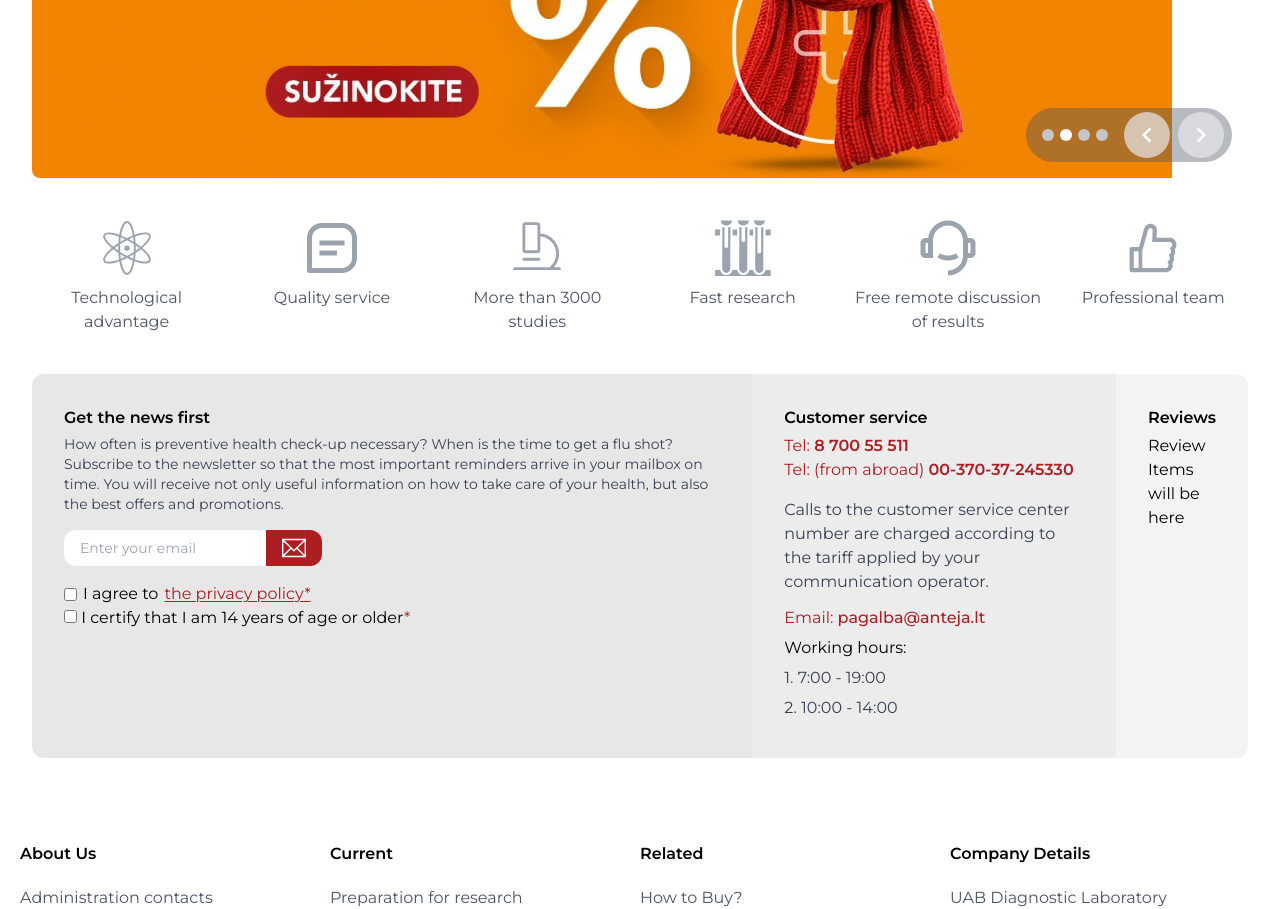
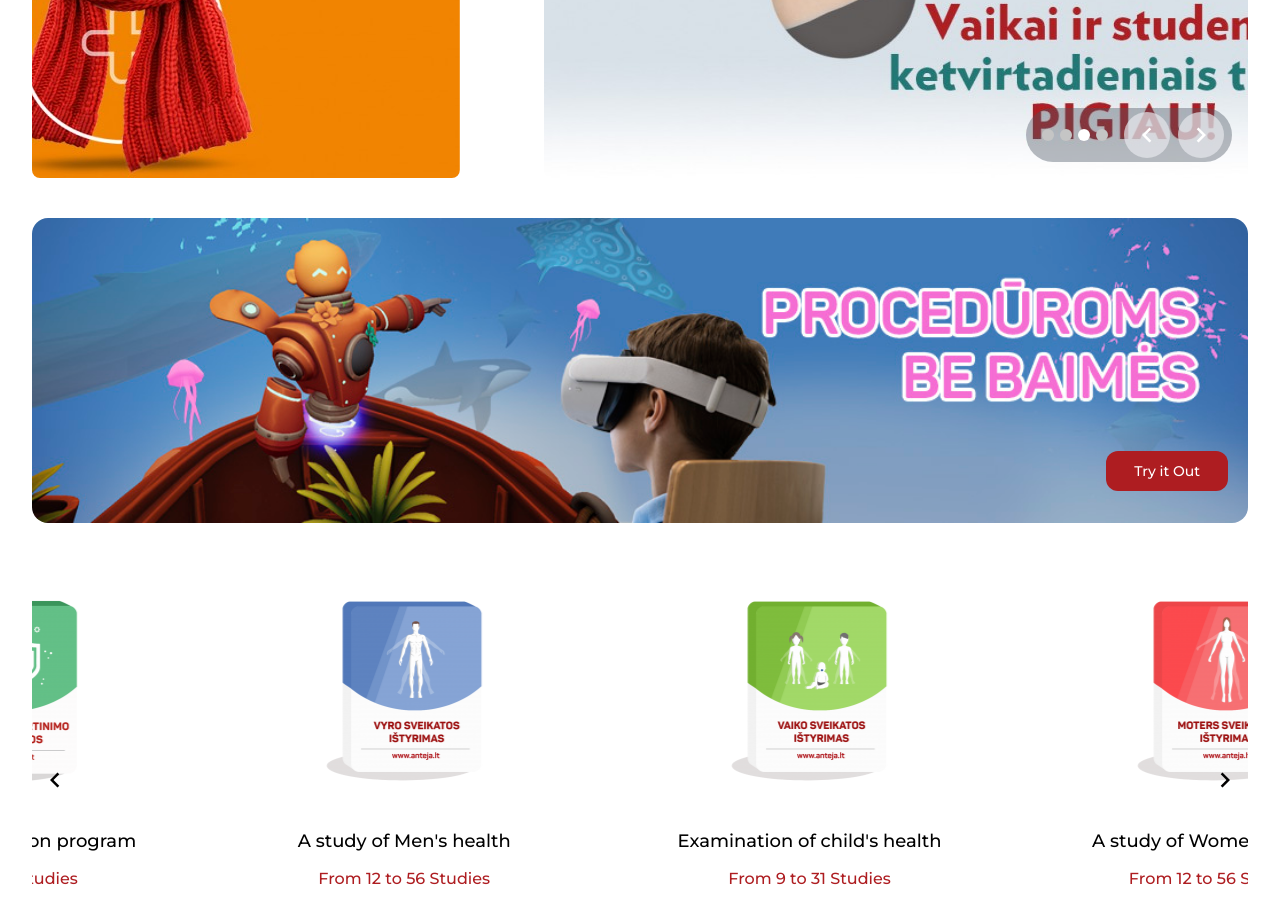
Before and after one commit to TheProjectsX/antieja-medical-homepage, a React (Vite) app: page / in a window 1280 px wide. Shown: the part 1120-2029 px from the top of the page. Built offline with nearby package versions, Linux system fonts and the light colour scheme.

Commit message:
Slider 02 created

```diff
--- a/src/routes/Home.jsx
+++ b/src/routes/Home.jsx
@@ -5,11 +5,19 @@ import Banner_01 from "../assets/banner-images/banner_01.jpg";
 import Banner_02 from "../assets/banner-images/banner_02.jpg";
 import Banner_03 from "../assets/banner-images/banner_03.jpg";
 
+import Banner_04 from "../assets/banner-images/banner_04.jpg";
+
 // Slider 01 Images
 import Slider_01 from "../assets/slider-images/slider_01.jpg";
 import Slider_02 from "../assets/slider-images/slider_02.jpg";
 import Slider_03 from "../assets/slider-images/slider_03.jpg";
 import Slider_04 from "../assets/slider-images/slider_04.jpg";
+
+// Product Images
+import Product_01 from "../assets/product-images/product_01.png";
+import Product_02 from "../assets/product-images/product_02.png";
+import Product_03 from "../assets/product-images/product_03.png";
+import Product_04 from "../assets/product-images/product_04.png";
 
 import { MdOutlineKeyboardArrowRight } from "react-icons/md";
 import { GiAtom } from "react-icons/gi";
@@ -19,36 +27,123 @@ import { GiTestTubes } from "react-icons/gi";
 import { RiCustomerService2Line } from "react-icons/ri";
 import { AiOutlineLike } from "react-icons/ai";
 import { TfiEmail } from "react-icons/tfi";
+import { MdKeyboardArrowLeft, MdKeyboardArrowRight } from "react-icons/md";
 
-import { MdKeyboardArrowLeft, MdKeyboardArrowRight } from "react-icons/md";
+import CustomButton from "../components/CustomButton";
 
 // Keen Slider
 import "keen-slider/keen-slider.min.css";
 import { useKeenSlider } from "keen-slider/react";
 import { useEffect, useState } from "react";
-// const animation = { duration: 50000, easing: (t) => t };
+
+const productItems = [
+    {
+        image: Product_01,
+        title: "Immunity evaluation program",
+        studies: {
+            from: 4,
+            to: 7,
+        },
+        href: "#",
+    },
+    {
+        image: Product_02,
+        title: "A study of Men's health",
+        studies: {
+            from: 12,
+            to: 56,
+        },
+        href: "#",
+    },
+    {
+        image: Product_03,
+        title: "Examination of child's health",
+        studies: {
+            from: 9,
+            to: 31,
+        },
+        href: "#",
+    },
+    {
+        image: Product_04,
+        title: "A study of Women's health",
+        studies: {
+            from: 12,
+            to: 56,
+        },
+        href: "#",
+    },
+];
 
 const Home = () => {
-    const [currentSlide, setCurrentSlide] = useState(0);
-    const [sliderLoaded, setSliderLoaded] = useState(false);
-    const [sliderRef, instanceRef] = useKeenSlider({
+    const [currentSlide_01, setCurrentSlide_01] = useState(0);
+    const [slider_01_Loaded, setSlider_01_Loaded] = useState(false);
+
+    const [slider_01_Ref, instance_01_Ref] = useKeenSlider({
+        slides: {
+            spacing: 8,
+        },
         loop: true,
         initial: 0,
         slideChanged(slider) {
-            setCurrentSlide(slider.track.details.rel);
+            setCurrentSlide_01(slider.track.details.rel);
         },
         created() {
-            setSliderLoaded(true);
+            setSlider_01_Loaded(true);
         },
     });
 
+    const [slider_02_PerView, setSlider_02_PerView] = useState(3);
+    const [currentSlide_02, setCurrentSlide_02] = useState(0);
+    const [slider_02_Loaded, setSlider_02_Loaded] = useState(false);
+
+    const [slider_02_Ref, instance_02_Ref] = useKeenSlider({
+        slides: { perView: slider_02_PerView },
+        loop: true,
+        initial: 0,
+        slideChanged(slider) {
+            setCurrentSlide_02(slider.track.details.rel);
+        },
+        created() {
+            setSlider_02_Loaded(true);
+        },
+    });
+
+    // Update perView based on viewport width
+    useEffect(() => {
+        const updatePerView = () => {
+            if (window.innerWidth < 640) {
+                setSlider_02_PerView(1); // Mobile view
+            } else if (window.innerWidth < 768) {
+                setSlider_02_PerView(2); // Tablet view
+            } else {
+                setSlider_02_PerView(3); // Desktop view
+            }
+        };
+
+        updatePerView();
+
+        window.addEventListener("resize", updatePerView);
+        return () => window.removeEventListener("resize", updatePerView);
+    }, []);
+
+    // Initialize the slider with responsive perView
+
     useEffect(() => {
         const interval = setInterval(() => {
-            instanceRef.current?.next();
+            instance_01_Ref.current?.next();
         }, 3000);
 
         return () => clearInterval(interval);
-    }, [sliderLoaded, instanceRef]);
+    }, [slider_01_Loaded, instance_01_Ref]);
+
+    useEffect(() => {
+        const interval = setInterval(() => {
+            instance_02_Ref.current?.next();
+        }, 6000);
+
+        return () => clearInterval(interval);
+    }, [slider_02_Loaded, instance_02_Ref]);
 
     return (
         <main className="max-width space-y-10 mb-10">
@@ -152,25 +247,25 @@ const Home = () => {
             <section className="rounded-lg overflow-hidden cursor-pointer relative">
                 <div className="absolute bg-gray-600/40 px-2 py-1 rounded-full bottom-4 right-4 z-10 flex items-center gap-2">
                     <div>
-                        {sliderLoaded && instanceRef.current && (
+                        {slider_01_Loaded && instance_01_Ref.current && (
                             <div className="flex gap-1.5 px-2">
                                 {[
                                     ...Array(
-                                        instanceRef.current.track.details.slides
-                                            .length
+                                        instance_01_Ref.current.track.details
+                                            .slides.length
                                     ).keys(),
                                 ].map((idx) => {
                                     return (
                                         <button
                                             key={idx}
                                             onClick={() => {
-                                                instanceRef.current?.moveToIdx(
+                                                instance_01_Ref.current?.moveToIdx(
                                                     idx
                                                 );
                                             }}
                                             className={
                                                 "slider-dot" +
-                                                (currentSlide === idx
+                                                (currentSlide_01 === idx
                                                     ? " slider-dot--active"
                                                     : "")
                                             }
@@ -182,7 +277,8 @@ const Home = () => {
                     </div>
                     <button
                         onClick={(e) =>
-                            e.stopPropagation() || instanceRef.current?.prev()
+                            e.stopPropagation() ||
+                            instance_01_Ref.current?.prev()
                         }
                         className="bg-gray-200/70 text-white hover:bg-white hover:text-primary rounded-full p-2 text-3xl"
                     >
@@ -190,26 +286,108 @@ const Home = () => {
                     </button>
                     <button
                         onClick={(e) =>
-                            e.stopPropagation() || instanceRef.current?.next()
+                            e.stopPropagation() ||
+                            instance_01_Ref.current?.next()
                         }
                         className="bg-gray-200/70 text-white hover:bg-white hover:text-primary rounded-full p-2 text-3xl"
                     >
                         <MdKeyboardArrowRight />
                     </button>
                 </div>
-                <div ref={sliderRef} className="keen-slider">
+                <div ref={slider_01_Ref} className="keen-slider">
                     <div className="keen-slider__slide">
-                        <img src={Slider_01} alt="Slider 01" />
+                        <img
+                            src={Slider_01}
+                            alt="Slider 01"
+                            className="rounded-lg"
+                        />
                     </div>
                     <div className="keen-slider__slide">
-                        <img src={Slider_02} alt="Slider 02" />
+                        <img
+                            src={Slider_02}
+                            alt="Slider 02"
+                            className="rounded-lg"
+                        />
                     </div>
                     <div className="keen-slider__slide">
-                        <img src={Slider_03} alt="Slider 03" />
+                        <img
+                            src={Slider_03}
+                            alt="Slider 03"
+                            className="rounded-lg"
+                        />
                     </div>
                     <div className="keen-slider__slide">
-                        <img src={Slider_04} alt="Slider 04" />
+                        <img
+                            src={Slider_04}
+                            alt="Slider 04"
+                            className="rounded-lg"
+                        />
                     </div>
+                </div>
+            </section>
+
+            {/* Tryout Section (Banner 04) */}
+            <section className="w-full rounded-2xl overflow-hidden relative">
+                <img
+                    src={Banner_04}
+                    alt="Banner 04"
+                    className="w-full min-h-44"
+                />
+                <Link
+                    to="#"
+                    className="absolute bottom-3 sm:bottom-5 md:bottom-8 right-5"
+                >
+                    <CustomButton className="sm:py-2.5">
+                        Try it Out
+                    </CustomButton>
+                </Link>
+            </section>
+
+            {/* Slider 02 (Products) */}
+            <section className="rounded-lg overflow-hidden cursor-pointer relative">
+                <button
+                    onClick={(e) =>
+                        e.stopPropagation() || instance_02_Ref.current?.prev()
+                    }
+                    className="absolute top-[50%] left-0 hover:text-primary p-2 text-3xl z-10"
+                >
+                    <MdKeyboardArrowLeft />
+                </button>
+                <button
+                    onClick={(e) =>
+                        e.stopPropagation() || instance_02_Ref.current?.next()
+                    }
+                    className="absolute top-[50%] right-0 hover:text-primary p-2 text-3xl z-10"
+                >
+                    <MdKeyboardArrowRight />
+                </button>
+
+                <div ref={slider_02_Ref} className="keen-slider">
+                    {productItems.map((product, idx) => (
+                        <Link
+                            key={idx}
+                            to={product.href}
+                            className="keen-slider__slide flex flex-col items-center text-center group"
+                        >
+                            <div className="w-72 h-64 flex justify-center items-center mb-2">
+                                <img
+                                    src={product.image}
+                                    alt="Product 01"
+                                    className=""
+                                />
+                            </div>
+                            <h5 className="mb-3 font-medium text-lg group-hover:underline underline-offset-2">
+                                {product.title}
+                            </h5>
+                            <p className="mb-5 text-primary font-medium">
+                                From {product.studies?.from} to{" "}
+                                {product.studies?.to} Studies
+                            </p>
+                            <CustomButton className="py-2.5 px-12">
+                                More
+                            </CustomButton>
+                        </Link>
+                    ))}
                 </div>
             </section>
 
```
Also changed, not shown: src/assets/product-images/product_05.png (deleted), src/assets/product-images/product_06.png (deleted).
